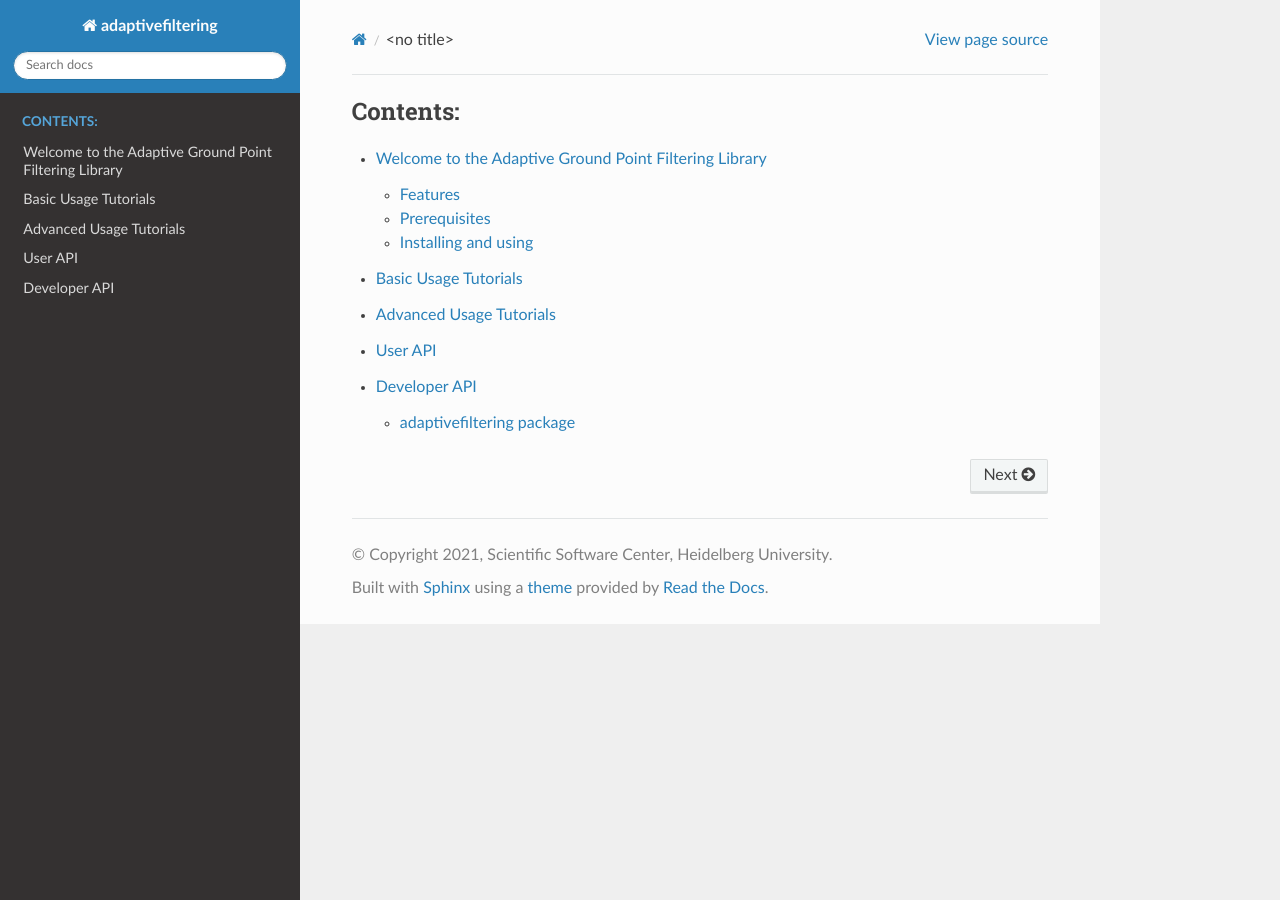
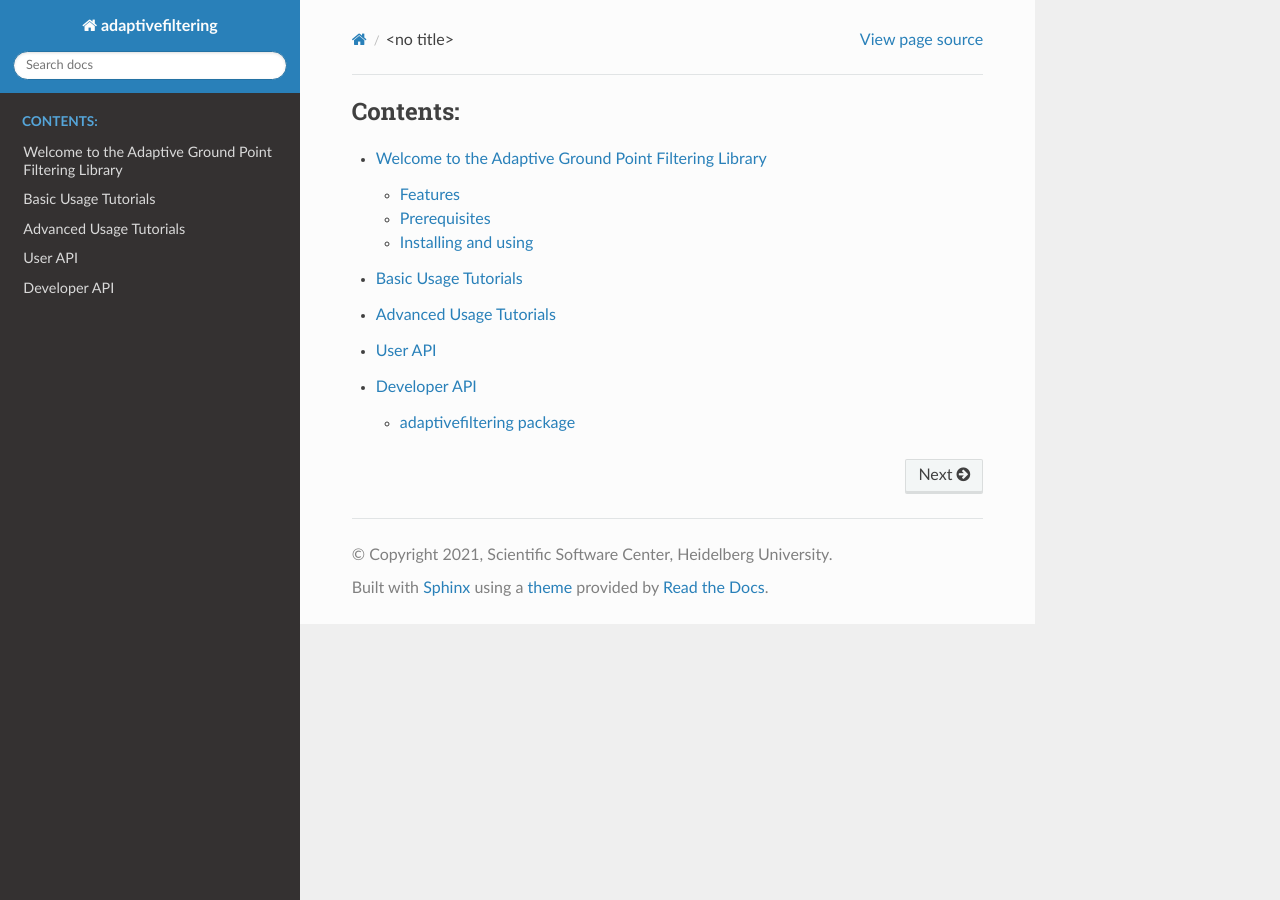
Before and after one commit to ssciwr/afwizard, a Sphinx documentation site: the page built from doc/source/index.rst, in a window 1280 px wide. Built offline with Sphinx 7.4.7 and the Read the Docs theme 2.0.0, drawn with Linux system fonts in a browser that asks for light colours; pages that are not in the unit, such as notebooks, are missing from menus.

Commit message:
Adjust the CSS such that we use more horizontal space

```diff
--- /dev/null
+++ b/doc/source/_static/style.css
@@ -0,0 +1,3 @@
+.wy-nav-content {
+    max-width: 75% !important;
+}
--- a/doc/source/conf.py
+++ b/doc/source/conf.py
@@ -56,7 +56,7 @@
 # Add any paths that contain custom static files (such as style sheets) here,
 # relative to this directory. They are copied after the builtin static files,
 # so a file named "default.css" will overwrite the builtin "default.css".
-html_static_path = []
+html_static_path = ["_static"]
 
 # Make sure that classes are documented by their init method
 autoclass_content = "init"
@@ -72,3 +72,8 @@
 
 # This is kind of unfortunate, but we get errors that are specific to the documentation build:
 nbsphinx_allow_errors = True
+
+# Modify the width of the layout. Taken from:
+# https://stackoverflow.com/a/43186995/2819459
+def setup(app):
+    app.add_css_file("style.css")
```
